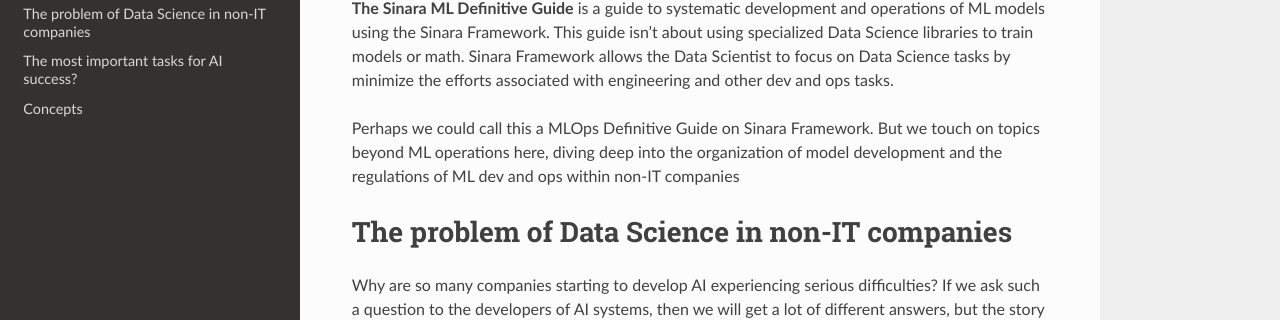
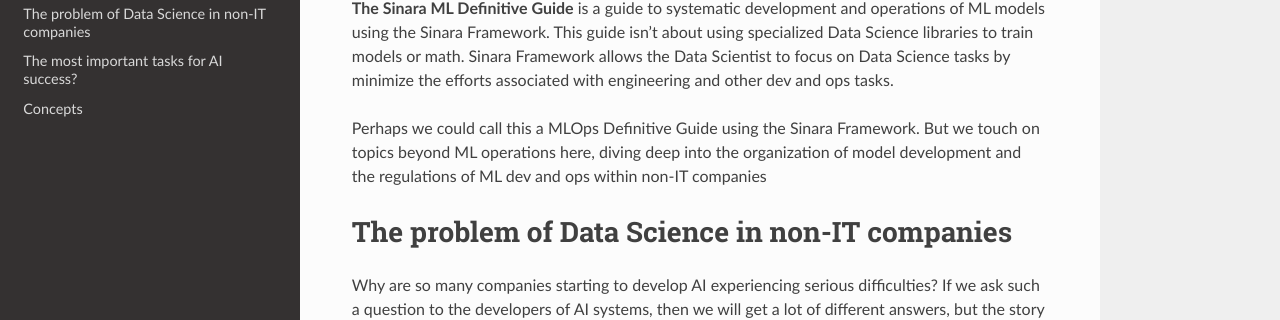
Before and after one commit to 4-DS/SinaraML-Def-Guide, a Sphinx documentation site: the page built from docs/source/intro.rst, in a window 1280 px wide and 900 px high. Shown: the part 163-483 px from the top of the window. Built offline with Sphinx 7.4.7 and the Read the Docs theme 2.0.0, drawn with Linux system fonts in a browser that asks for light colours.

Commit message:
Update intro.rst

```diff
--- a/docs/source/intro.rst
+++ b/docs/source/intro.rst
@@ -3,7 +3,7 @@
 
 **The Sinara ML Definitive Guide** is a guide to systematic development and operations of ML models using the Sinara Framework. This guide isn't about using specialized Data Science libraries to train models or math. Sinara Framework allows the Data Scientist to focus on Data Science tasks by minimize the efforts associated with engineering and other dev and ops tasks.
 
-Perhaps we could call this a MLOps Definitive Guide on Sinara Framework. But we touch on topics beyond ML operations here, diving deep into the organization of model development and the regulations of ML dev and ops within non-IT companies
+Perhaps we could call this a MLOps Definitive Guide using the Sinara Framework. But we touch on topics beyond ML operations here, diving deep into the organization of model development and the regulations of ML dev and ops within non-IT companies
 
 The problem of Data Science in non-IT companies
 ===============================================
```
